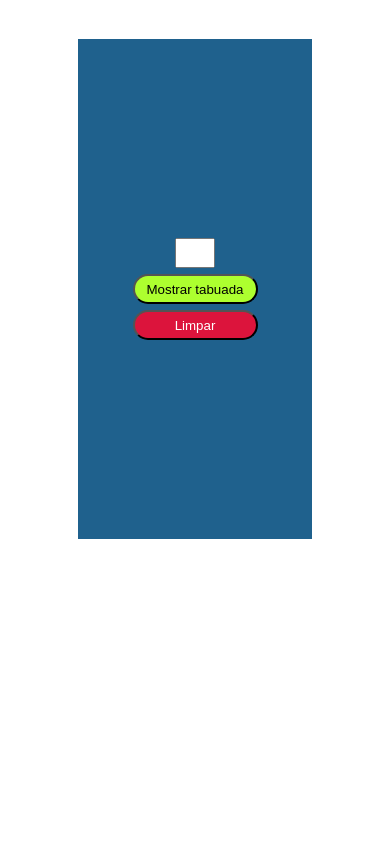
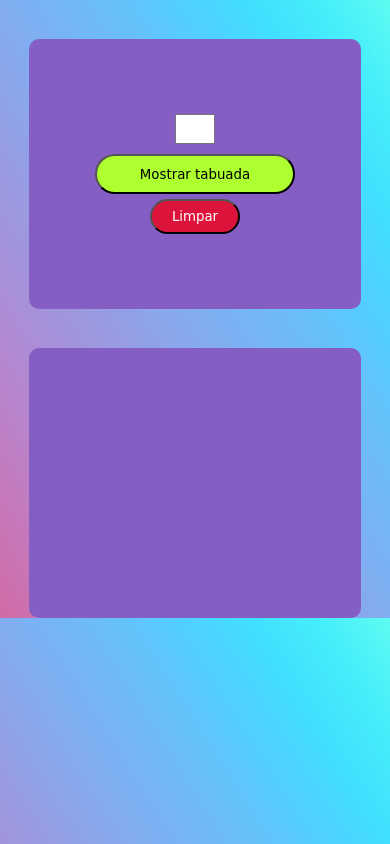
Before and after one commit to fnicom/tabuada-javascript, a plain HTML site: page index.html in a window 390 px wide. Drawn offline with Linux system fonts and the light colour scheme; a web font is replaced by a local one.

Commit message:
fonts ok

```diff
--- a/index.html
+++ b/index.html
@@ -24,6 +24,8 @@
           </button>
         </div>
       </div>
+    </section>
+    <section class="result-other">
       <div class="result">
         <div class="output" id="output"></div>
       </div>
--- a/style.scss
+++ b/style.scss
@@ -2,18 +2,40 @@
   padding: 0;
   margin: 0;
   box-sizing: border-box;
+  font-family: "Zen Dots", cursive;
+}
+
+@import url("https://fonts.googleapis.com/css2?family=Zen+Dots&display=swap");
+
+html {
+  background: linear-gradient(
+    to right top,
+    #d16ba5,
+    #c777b9,
+    #ba83ca,
+    #aa8fd8,
+    #9a9ae1,
+    #8aa7ec,
+    #79b3f4,
+    #69bff8,
+    #52cffe,
+    #41dfff,
+    #46eefa,
+    #5ffbf1
+  );
 }
 
 section {
   width: 25%;
   height: 200px;
-  background: #1f618d;
+  background: #845ec2;
   display: flex;
   justify-content: center;
   align-items: center;
   margin-left: auto;
   margin-right: auto;
   margin-top: 10%;
+  border-radius: 10px;
 
   .number {
     display: flex;
@@ -39,13 +61,17 @@ section {
       }
     }
   }
+
+  .output {
+    color: #fff;
+  }
 }
 
 @media only screen and (max-width: 768px) {
   section {
-    width: 60%;
-    height: 500px;
-    background: #1f618d;
+    width: 85%;
+    height: 270px;
+    background: #845ec2;
     display: flex;
     justify-content: center;
     align-items: center;
@@ -69,6 +95,24 @@ section {
         align-items: center;
         justify-content: center;
       }
+
+      .acressimo {
+        button {
+          background: greenyellow;
+          border-radius: 20px;
+          width: 200px;
+          height: 40px;
+        }
+      }
+
+      .decrecimo {
+        button {
+          border-radius: 20px;
+          width: 90px;
+          height: 35px;
+          color: #fff;
+        }
+      }
     }
 
     .output {
```
Also changed, not shown: style.css, 1 other file.
